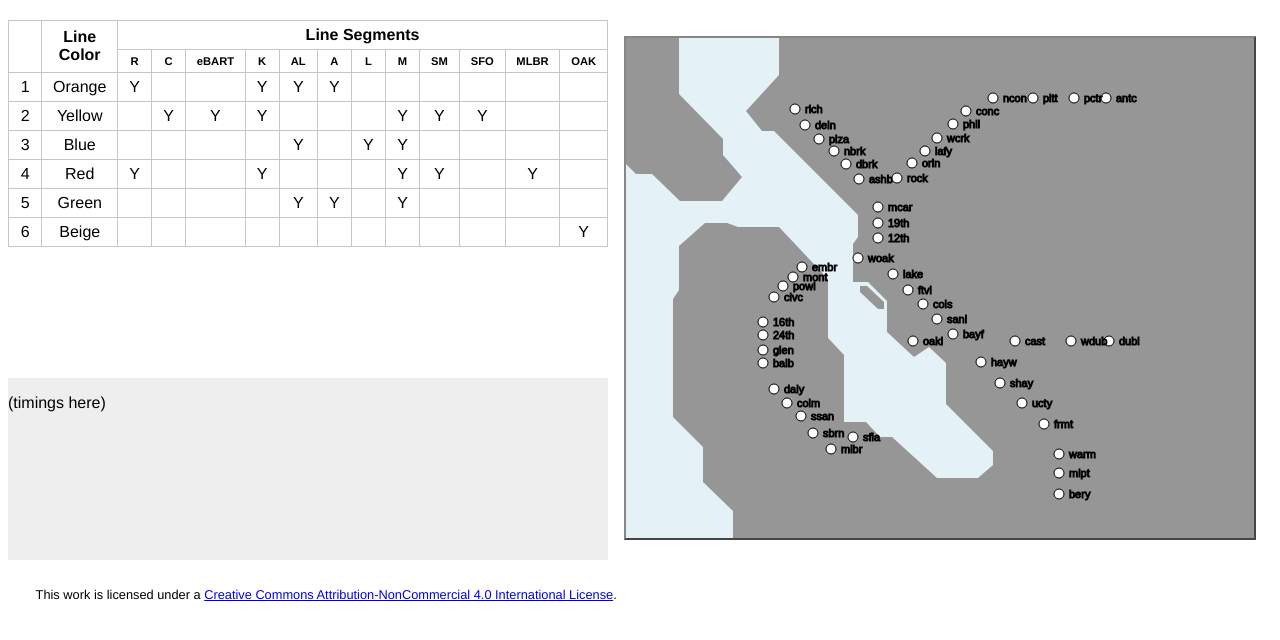
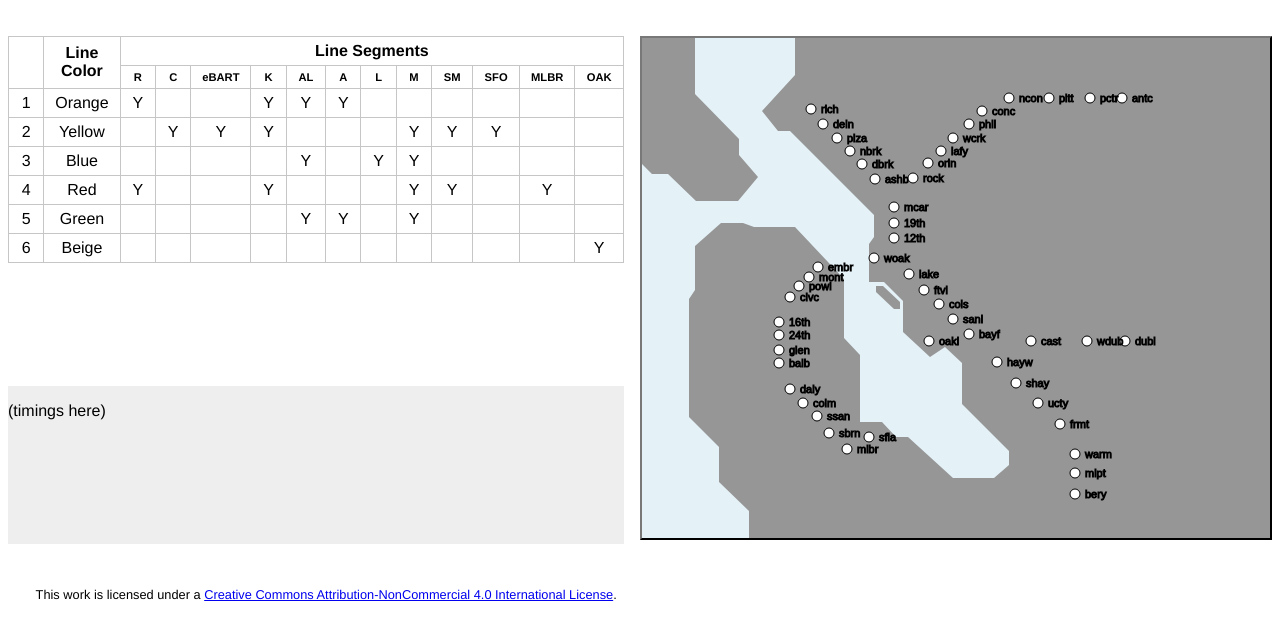
Before and after one commit to cajunluke/dial-a-bart, a plain HTML site: page index.html in a window 1280 px wide. Shown: the part 68-708 px from the top of the page. Drawn offline with Linux system fonts and the light colour scheme.

Commit message:
clean up styling

```diff
--- a/index.css
+++ b/index.css
@@ -13,7 +13,8 @@
     "head head"     auto
     "lines map"     auto
     "timings map"   auto
-    "footer footer" auto / 1fr 1fr;
+    "footer footer" auto / 1fr auto;
+  gap: 1rem;
 }
 
 header {
@@ -39,7 +40,6 @@
 /**** LINES ****/
 
 #lines table {
-  /* max-width: 600px; */
   margin: 0;
   display: block;
   overflow-x: auto;
@@ -76,8 +76,7 @@
 /**** MAP ****/
 
 #map .frame {
-  margin: 1rem;
-  border: 2px outset #848484c9;
+  border: 2px outset #242424;
   background: #969696;
 }
 
--- a/main.js
+++ b/main.js
@@ -297,7 +297,7 @@
       { station: "rich", time: 0, distance: 0 },
       { station: "plza", time: 0, distance: 0 },
     ],
-    location: { x: .285, y: .174 },
+    location: { x: .288, y: .171 },
   },
   plza: {
     name: "El Cerrito Plaza",
@@ -305,7 +305,7 @@
       { station: "deln", time: 0, distance: 0 },
       { station: "nbrk", time: 0, distance: 0 },
     ],
-    location: { x: .308, y: .201 },
+    location: { x: .310, y: .199 },
   },
   embr: {
     name: "Embarcadero",
```
